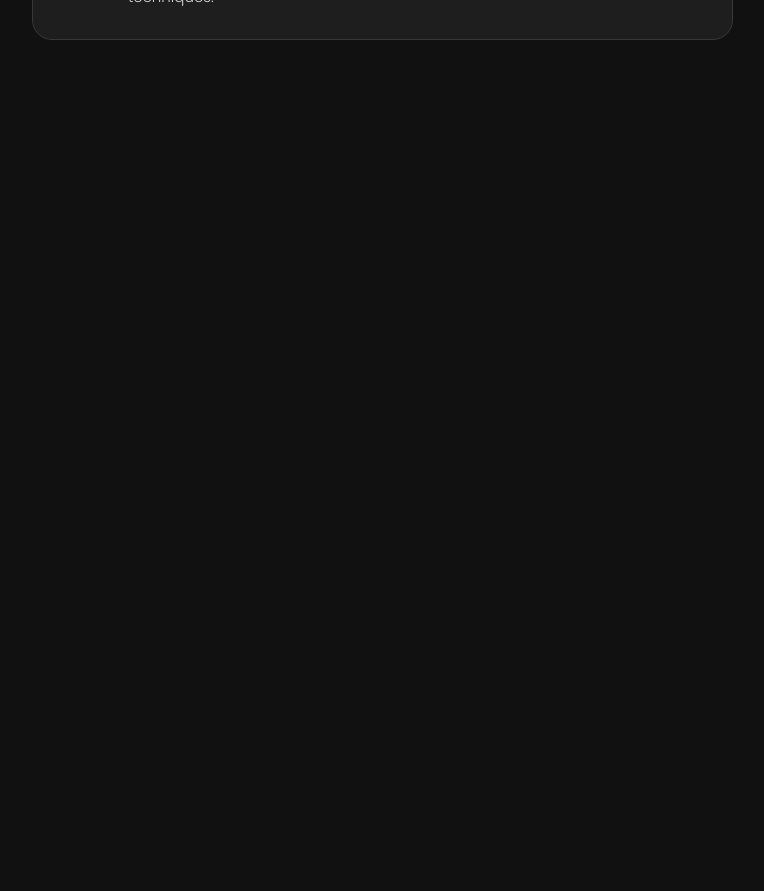
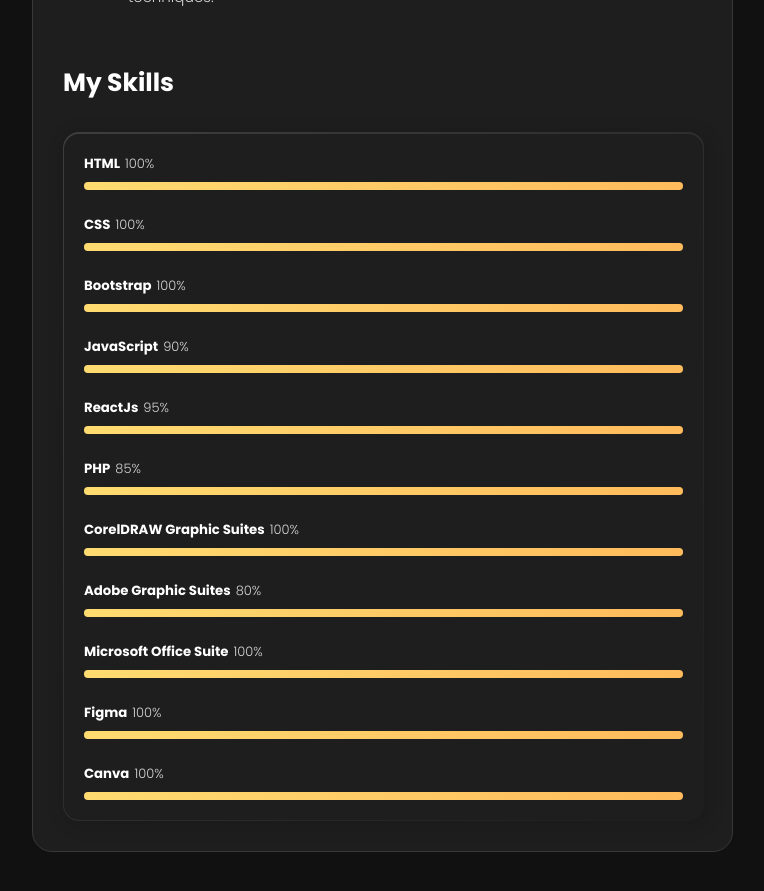
Before and after one commit to Prince-Japheth/React-Js-Portfolio-Website, a React (Create React App) app: page /resume in a window 1280 px wide. Shown: the part 920-1811 px from the top of the page, without its empty margins (407-1171 px from the left). Before the commit the page ends 1020 px from the top, so only its background shows below. Built offline with nearby package versions, Linux system fonts and the light colour scheme.

Commit message:
Update Resume.js

```diff
--- a/src/Components/Resume.js
+++ b/src/Components/Resume.js
@@ -93,9 +93,179 @@
 
       </article>
 
+
+
+      <br />
+      <h2 className="h2">My Skills</h2>
+
+      <div className="boxBorder" style={styles.boxBorder}>
+        <section className="skill" style={styles.skill}>
+
+          <ul className="skills-list content-card">
+
+            <li className="skills-item">
+
+              <div className="title-wrapper">
+                <h5 className="h5">HTML</h5>
+                <data value="100">100%</data>
+              </div>
+
+              <div className="skill-progress-bg">
+                <div className="skill-progress-fill"></div>
+              </div>
+
+            </li>
+
+            <li className="skills-item">
+
+              <div className="title-wrapper">
+                <h5 className="h5">CSS</h5>
+                <data value="100">100%</data>
+              </div>
+
+              <div className="skill-progress-bg">
+                <div className="skill-progress-fill"></div>
+              </div>
+
+            </li>
+
+            <li className="skills-item">
+
+              <div className="title-wrapper">
+                <h5 className="h5">Bootstrap</h5>
+                <data value="100">100%</data>
+              </div>
+
+              <div className="skill-progress-bg">
+                <div className="skill-progress-fill"></div>
+              </div>
+
+            </li>
+
+            <li className="skills-item">
+
+              <div className="title-wrapper">
+                <h5 className="h5">JavaScript</h5>
+                <data value="90">90%</data>
+              </div>
+
+              <div className="skill-progress-bg">
+                <div className="skill-progress-fill"></div>
+              </div>
+
+            </li>
+
+
+            <li className="skills-item">
+
+              <div className="title-wrapper">
+                <h5 className="h5">ReactJs</h5>
+                <data value="95">95%</data>
+              </div>
+
+              <div className="skill-progress-bg">
+                <div className="skill-progress-fill"></div>
+              </div>
+
+            </li>
+
+            <li className="skills-item">
+
+              <div className="title-wrapper">
+                <h5 className="h5">PHP</h5>
+                <data value="85">85%</data>
+              </div>
+
+              <div className="skill-progress-bg">
+                <div className="skill-progress-fill"></div>
+              </div>
+
+            </li>
+
+            <li className="skills-item">
+
+              <div className="title-wrapper">
+                <h5 className="h5">CorelDRAW Graphic Suites</h5>
+                <data value="100">100%</data>
+              </div>
+
+              <div className="skill-progress-bg">
+                <div className="skill-progress-fill"></div>
+              </div>
+
+            </li>
+
+            <li className="skills-item">
+
+              <div className="title-wrapper">
+                <h5 className="h5">Adobe Graphic Suites</h5>
+                <data value="80">80%</data>
+              </div>
+
+              <div className="skill-progress-bg">
+                <div className="skill-progress-fill"></div>
+              </div>
+
+            </li>
+
+            <li className="skills-item">
+
+              <div className="title-wrapper">
+                <h5 className="h5">Microsoft Office Suite</h5>
+                <data value="100">100%</data>
+              </div>
+
+              <div className="skill-progress-bg">
+                <div className="skill-progress-fill"></div>
+              </div>
+
+            </li>
+
+            <li className="skills-item">
+
+              <div className="title-wrapper">
+                <h5 className="h5">Figma</h5>
+                <data value="100">100%</data>
+              </div>
+
+              <div className="skill-progress-bg">
+                <div className="skill-progress-fill"></div>
+              </div>
+
+            </li>
+
+            <li className="skills-item">
+
+              <div className="title-wrapper">
+                <h5 className="h5">Canva</h5>
+                <data value="100">100%</data>
+              </div>
+
+              <div className="skill-progress-bg">
+                <div className="skill-progress-fill"></div>
+              </div>
+
+            </li>
+
+          </ul>
+
+        </section>
+      </div>
     </div>
   );
 };
 
+const styles = {
+  boxBorder: {
+    width: '100%',
+    margin: '30px 0',
+    paddingTop: '2px',
+  },
+  skill: {
+    width: '100%',
+    backgroundColor: '#1e1e1f',
+    borderRadius: '15px',
+  },
+}
 
 export default Resume;
```
